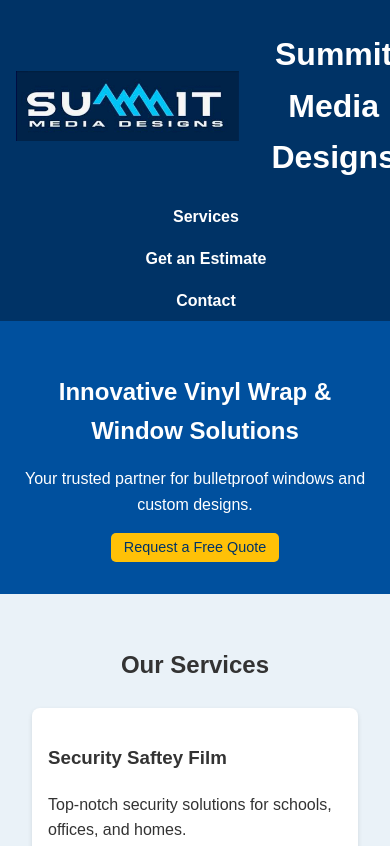
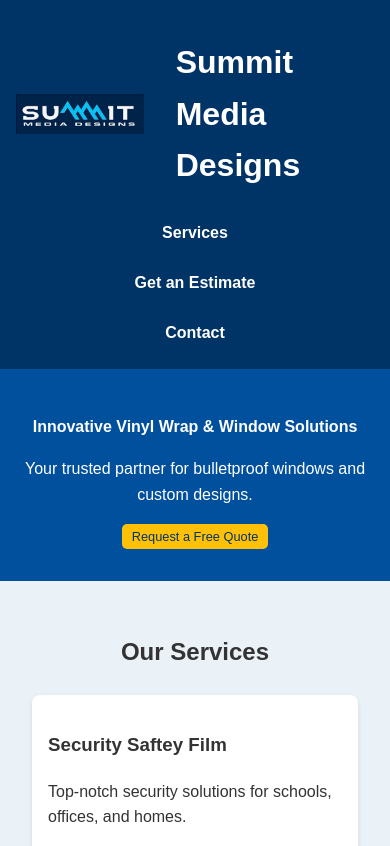
Before and after one commit to DavidGonzalez24/SummitMediaDesigns, a plain HTML site: page index.html in a window 390 px wide. Shown: the top 846 px of the page. Drawn offline with Linux system fonts and the light colour scheme.

Commit message:
Update styles.css

```diff
--- a/styles.css
+++ b/styles.css
@@ -1,4 +1,3 @@
-/* General Styles */
 body {
     font-family: Arial, sans-serif;
     margin: 0;
@@ -179,20 +178,27 @@ footer {
 @media (max-width: 768px) {
     header {
         flex-direction: column;
-        text-align: center;
+        align-items: center;
+        padding: 1rem;
     }
 
-    .logo-container {
-        justify-content: center;
+    .logo-container img {
+        max-height: 50px; /* Smaller logo size for better fit */
     }
 
     nav ul {
         flex-direction: column;
-        align-items: center;
+        gap: 0.5rem;
+        text-align: center;
+    }
+
+    nav ul li {
+        margin: 0.5rem 0;
     }
 
     #hero h2 {
-        font-size: 1.5rem;
+        font-size: 1.3rem;
+        padding: 0 1rem;
     }
 
     #hero button {
@@ -202,9 +208,44 @@ footer {
 
     .services-container {
         grid-template-columns: 1fr;
+        gap: 1.5rem;
     }
 
     #estimates form {
         padding: 1rem;
+        margin: 0 1rem;
+    }
+
+    footer {
+        padding: 0.5rem 1rem;
+        font-size: 0.9rem;
     }
 }
+
+@media (max-width: 480px) {
+    .logo-container img {
+        max-height: 40px;
+    }
+
+    #hero h2 {
+        font-size: 1rem;
+    }
+
+    #hero button {
+        font-size: 0.8rem;
+        padding: 0.3rem 0.6rem;
+    }
+
+    .services-container {
+        gap: 1rem;
+    }
+
+    #estimates form {
+        margin: 0;
+        padding: 0.8rem;
+    }
+
+    footer {
+        font-size: 0.8rem;
+    }
+}
```
